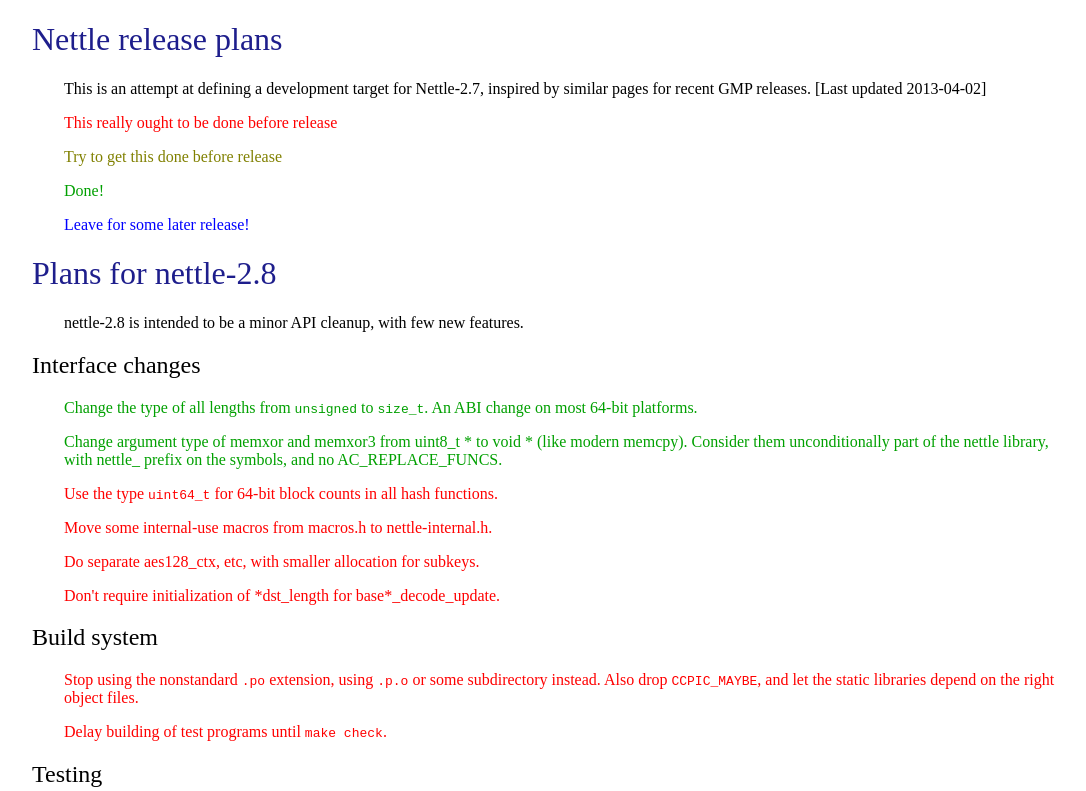
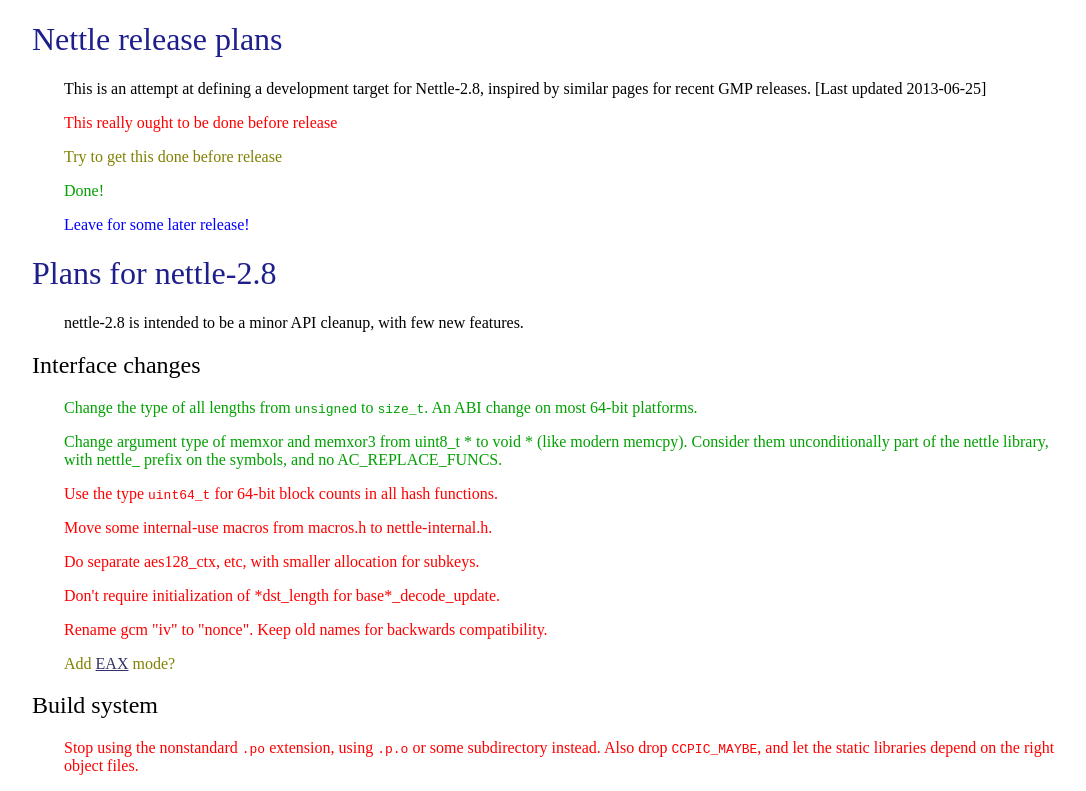
Before and after one commit to gnutls/nettle, a plain HTML site: page misc/plan.html in a window 1280 px wide. Shown: the top 791 px of the page, without its empty margins (96-1182 px from the left). Drawn offline with Linux system fonts and the light colour scheme.

Commit message:
Updated plan.html.

```diff
--- a/misc/plan.html
+++ b/misc/plan.html
@@ -13,8 +13,8 @@
 <body>
   <h1> Nettle release plans </h1>
   <p> This is an attempt at defining a development target for
-  Nettle-2.7, inspired by similar pages for recent GMP releases. [Last
-  updated 2013-04-02]</p>
+  Nettle-2.8, inspired by similar pages for recent GMP releases. [Last
+  updated 2013-06-25]</p>
   <p class='should'>
     This really ought to be done before release
   </p>
@@ -56,6 +56,14 @@
   </p>
   <p class='should'>
     Don't require initialization of *dst_length for base*_decode_update.
+  </p>
+  <p class='should'>
+    Rename gcm "iv" to "nonce". Keep old names for backwards
+    compatibility.
+  </p>
+  <p class='wish'>
+    Add <a href='http://www.cs.ucdavis.edu/~rogaway/papers/eax.pdf'>EAX</a>
+    mode?
   </p>
 
   <h2> Build system </h2>
```
